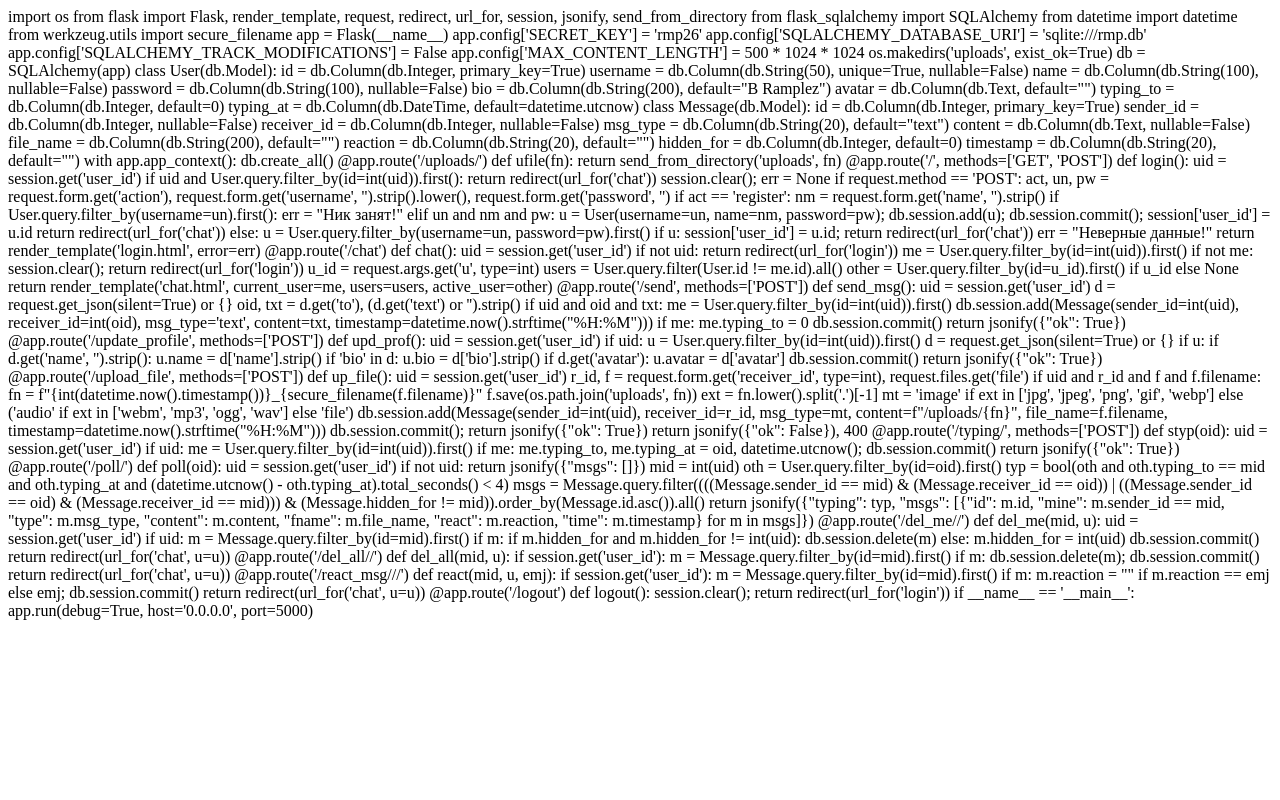
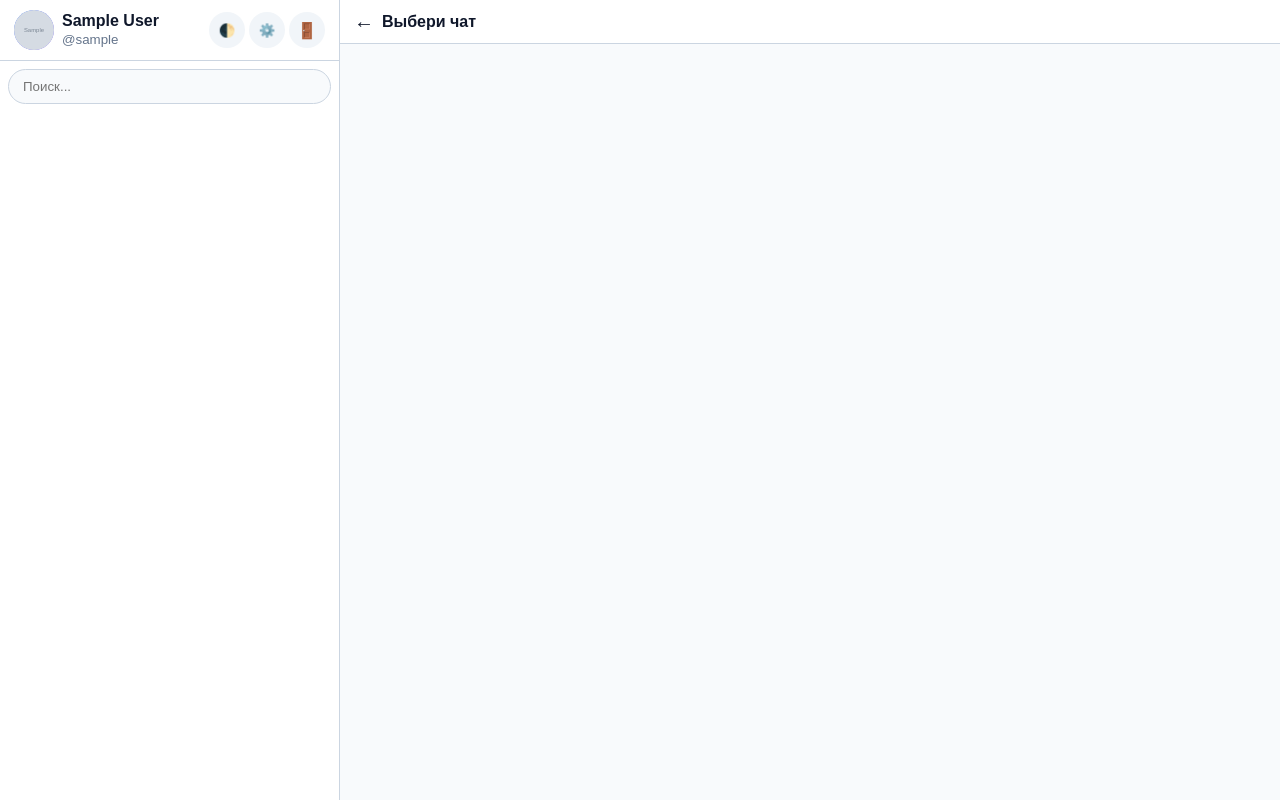
Before and after one commit to d10684473-lang/my-mssngr, a Flask app: page /chat in a window 1280 px wide. Run offline with Flask 3, Linux system fonts and the light colour scheme; the visitor is signed in with stand-in values (Sample User, id 1); tables that the repository leaves empty hold one stand-in row (values such as "Sample post"); grey boxes marked "Sample" are stand-in pictures.

Commit message:
Update chat.html

```diff
--- a/templates/chat.html
+++ b/templates/chat.html
@@ -1,156 +1,120 @@
-import os
-from flask import Flask, render_template, request, redirect, url_for, session, jsonify, send_from_directory
-from flask_sqlalchemy import SQLAlchemy
-from datetime import datetime
-from werkzeug.utils import secure_filename
+<!DOCTYPE html>
+<html lang="ru">
+<head>
+<meta charset="UTF-8">
+<meta name="viewport" content="width=device-width, initial-scale=1.0, user-scalable=no">
+<title>Ramplez</title>
+<style>
+:root{--bg:#e5e9f0;--side:#fff;--chat:#f8fafc;--txt:#0f172a;--sub:#64748b;--brd:#cbd5e1;--hov:#f1f5f9;--mine:#2563eb;--theirs:#e2e8f0;--acc:#2563eb}
+html.dark{--bg:#090d16;--side:#0f172a;--chat:#0b1120;--txt:#f8fafc;--sub:#94a3b8;--brd:#1e293b;--hov:#1e293b;--theirs:#1e293b;--acc:#3b82f6}
+*{box-sizing:border-box;font-family:sans-serif}
+body{margin:0;display:flex;height:100dvh;background:var(--bg);color:var(--txt);overflow:hidden}
+.sidebar{width:34%;max-width:340px;background:var(--side);border-right:1px solid var(--brd);display:flex;flex-direction:column}
+.my-profile,.chat-header,.input-area{padding:10px 14px;background:var(--side);display:flex;align-items:center;gap:8px;border-bottom:1px solid var(--brd)}
+.input-area{border-top:1px solid var(--brd);border-bottom:none}
+.icon-btn,.tbtn,.sbtn{background:var(--hov);border:none;color:var(--txt);width:36px;height:36px;border-radius:50%;cursor:pointer;display:inline-flex;align-items:center;justify-content:center;text-decoration:none;flex-shrink:0}
+.sbtn{background:var(--acc);color:#fff}
+.search-box{padding:8px}
+.search-box input,.tinp,.minp{width:100%;padding:9px 14px;border:1px solid var(--brd);border-radius:18px;background:var(--chat);color:var(--txt);outline:none}
+.minp{border-radius:10px;margin:5px 0 10px}
+.user-list,.messages-box{flex:1;overflow-y:auto;padding:10px;display:flex;flex-direction:column;gap:6px}
+.user-item{padding:8px;border-radius:12px;text-decoration:none;color:inherit;display:flex;align-items:center;gap:10px}
+.user-item:hover{background:var(--hov)}
+.avatar{width:40px;height:40px;background:linear-gradient(135deg,#3b82f6,#8b5cf6);color:#fff;border-radius:50%;display:flex;justify-content:center;align-items:center;font-weight:700;flex-shrink:0;overflow:hidden;position:relative}
+.avatar img{width:100%;height:100%;object-fit:cover;position:absolute;inset:0}
+.chat-area{flex:1;display:flex;flex-direction:column;background:var(--chat)}
+.msg{padding:9px 13px;border-radius:16px;max-width:75%;font-size:15px;word-wrap:break-word;cursor:pointer}
+.msg.mine{background:var(--mine);color:#fff;align-self:flex-end;border-bottom-right-radius:3px}
+.msg.theirs{background:var(--theirs);color:var(--txt);align-self:flex-start;border-bottom-left-radius:3px}
+.msg img{max-width:100%;max-height:220px;border-radius:8px;display:block}
+.msg audio{max-width:210px;height:32px}
+.fbox{display:inline-block;padding:5px 9px;background:rgba(128,128,128,.2);border-radius:8px;color:inherit;text-decoration:none;font-size:13px}
+.rbar{display:none;padding:5px 12px;background:var(--side);border-left:3px solid var(--acc);justify-content:space-between;font-size:13px}
+.modal{display:none;position:fixed;inset:0;background:rgba(0,0,0,.6);z-index:99;justify-content:center;align-items:center}
+.mcard{background:var(--side);color:var(--txt);padding:18px;border-radius:16px;width:90%;max-width:320px;border:1px solid var(--brd)}
+.cbtn{display:block;width:100%;padding:10px;margin:4px 0;border:none;border-radius:8px;background:var(--hov);color:var(--txt);text-align:left;cursor:pointer;text-decoration:none}
+.cemj{display:flex;justify-content:space-around;padding-bottom:8px;border-bottom:1px solid var(--brd);font-size:20px}
+.cemj a{text-decoration:none}
+#iv img{max-width:94vw;max-height:88vh;border-radius:10px}
+@media(max-width:768px){body.no-chat .sidebar{width:100%;max-width:none}body.no-chat .chat-area{display:none}body.has-chat .sidebar{display:none}body.has-chat .chat-area{display:flex;width:100%}}
+</style>
+<script>if(localStorage.getItem('t')==='1')document.documentElement.classList.add('dark')</script>
+</head>
+<body class="{{ 'has-chat' if active_user else 'no-chat' }}">
 
-app = Flask(__name__)
-app.config['SECRET_KEY'] = 'rmp26'
-app.config['SQLALCHEMY_DATABASE_URI'] = 'sqlite:///rmp.db'
-app.config['SQLALCHEMY_TRACK_MODIFICATIONS'] = False
-app.config['MAX_CONTENT_LENGTH'] = 500 * 1024 * 1024
-os.makedirs('uploads', exist_ok=True)
-db = SQLAlchemy(app)
+<div class="sidebar">
+  <div class="my-profile" style="justify-content:space-between">
+    <div style="display:flex;align-items:center;gap:8px">
+      <div class="avatar">{{ current_user.name[:1].upper() }}{% if current_user.avatar %}<img src="{{ current_user.avatar }}" onerror="this.remove()">{% endif %}</div>
+      <div><b>{{ current_user.name }}</b><br><small style="color:var(--sub)">@{{ current_user.username }}</small></div>
+    </div>
+    <div style="display:flex;gap:4px">
+      <button type="button" class="icon-btn" onclick="document.documentElement.classList.toggle('dark');localStorage.setItem('t',document.documentElement.classList.contains('dark')?'1':'0')">🌓</button>
+      <button type="button" class="icon-btn" onclick="pm.style.display='flex'">⚙️</button>
+      <a href="/logout" class="icon-btn">🚪</a>
+    </div>
+  </div>
+  <div class="search-box"><input type="text" id="si" placeholder="Поиск..." onkeyup="fu()"></div>
+  <div class="user-list">
+    {% for u in users %}
+    <a href="/chat?u={{ u.id }}" class="user-item" data-s="{{ u.name.lower() }} {{ u.username.lower() }}">
+      <div class="avatar">{{ u.name[:1].upper() }}{% if u.avatar %}<img src="{{ u.avatar }}" onerror="this.remove()">{% endif %}</div>
+      <div><b>{{ u.name }}</b><br><small style="color:var(--sub)">{{ u.bio }}</small></div>
+    </a>
+    {% endfor %}
+  </div>
+</div>
 
-class User(db.Model):
-    id = db.Column(db.Integer, primary_key=True)
-    username = db.Column(db.String(50), unique=True, nullable=False)
-    name = db.Column(db.String(100), nullable=False)
-    password = db.Column(db.String(100), nullable=False)
-    bio = db.Column(db.String(200), default="В Ramplez")
-    avatar = db.Column(db.Text, default="")
-    typing_to = db.Column(db.Integer, default=0)
-    typing_at = db.Column(db.DateTime, default=datetime.utcnow)
+<div class="chat-area">
+  <div class="chat-header">
+    <a href="/chat" style="color:var(--txt);text-decoration:none;font-size:20px">←</a>
+    <div><b>{{ active_user.name if active_user else 'Выбери чат' }}</b><br><small id="st" style="color:var(--sub)">{{ active_user.bio if active_user else '' }}</small></div>
+    <small id="up" style="margin-left:auto;color:var(--acc);font-weight:700"></small>
+  </div>
+  <div class="messages-box" id="mb"></div>
+  <div class="rbar" id="rb"><span id="rt"></span><span onclick="rtxt='';rb.style.display='none'" style="cursor:pointer">✕</span></div>
+  <div class="input-area" style="{{ '' if active_user else 'display:none' }}">
+    <button type="button" class="tbtn" onclick="pi.click()">📎</button>
+    <input type="file" id="pi" style="display:none" onchange="upf(this.files.item(0))">
+    <input type="text" id="ti" class="tinp" placeholder="Сообщение..." oninput="styp()" onkeydown="if(event.key==='Enter')snd()" autofocus autocomplete="off">
+    <button type="button" class="tbtn" id="mb2" onclick="tr()">🎤</button>
+    <button type="button" class="sbtn" onclick="snd()">➤</button>
+  </div>
+</div>
 
-class Message(db.Model):
-    id = db.Column(db.Integer, primary_key=True)
-    sender_id = db.Column(db.Integer, nullable=False)
-    receiver_id = db.Column(db.Integer, nullable=False)
-    msg_type = db.Column(db.String(20), default="text")
-    content = db.Column(db.Text, nullable=False)
-    file_name = db.Column(db.String(200), default="")
-    reaction = db.Column(db.String(20), default="")
-    hidden_for = db.Column(db.Integer, default=0)
-    timestamp = db.Column(db.String(20), default="")
+<div class="modal" id="ctx" onclick="this.style.display='none'">
+  <div class="mcard" onclick="event.stopPropagation()">
+    <div class="cemj" id="cem"></div>
+    <button type="button" class="cbtn" onclick="rtxt=stxt;rt.innerText='Ответ: '+rtxt.slice(0,30);rb.style.display='flex';ctx.style.display='none';ti.focus()">↩️ Ответить</button>
+    <a href="#" class="cbtn" id="bdm">🗑️ Удалить у себя</a>
+    <a href="#" class="cbtn" id="bda" style="color:#ef4444">❌ Удалить у всех</a>
+  </div>
+</div>
 
-with app.app_context():
-    db.create_all()
+<div class="modal" id="iv" onclick="this.style.display='none'"><img id="fi" src=""></div>
 
-@app.route('/uploads/<path:fn>')
-def ufile(fn): return send_from_directory('uploads', fn)
+<div class="modal" id="pm" onclick="this.style.display='none'">
+  <div class="mcard" onclick="event.stopPropagation()">
+    <h3 style="margin:0 0 8px">Профиль</h3>
+    <input type="text" class="minp" id="pn" value="{{ current_user.name }}">
+    <textarea class="minp" id="pb" rows="2">{{ current_user.bio }}</textarea>
+    <input type="file" class="minp" accept="image/*" onchange="pa(this)">
+    <div style="display:flex;gap:8px;justify-content:flex-end">
+      <button type="button" class="cbtn" style="width:auto;margin:0" onclick="pm.style.display='none'">Отмена</button>
+      <button type="button" class="sbtn" style="width:auto;border-radius:8px;padding:0 14px" onclick="svp()">Сохранить</button>
+    </div>
+  </div>
+</div>
 
-@app.route('/', methods=['GET', 'POST'])
-def login():
-    uid = session.get('user_id')
-    if uid and User.query.filter_by(id=int(uid)).first(): return redirect(url_for('chat'))
-    session.clear(); err = None
-    if request.method == 'POST':
-        act, un, pw = request.form.get('action'), request.form.get('username', '').strip().lower(), request.form.get('password', '')
-        if act == 'register':
-            nm = request.form.get('name', '').strip()
-            if User.query.filter_by(username=un).first(): err = "Ник занят!"
-            elif un and nm and pw:
-                u = User(username=un, name=nm, password=pw); db.session.add(u); db.session.commit(); session['user_id'] = u.id
-                return redirect(url_for('chat'))
-        else:
-            u = User.query.filter_by(username=un, password=pw).first()
-            if u: session['user_id'] = u.id; return redirect(url_for('chat'))
-            err = "Неверные данные!"
-    return render_template('login.html', error=err)
-
-@app.route('/chat')
-def chat():
-    uid = session.get('user_id')
-    if not uid: return redirect(url_for('login'))
-    me = User.query.filter_by(id=int(uid)).first()
-    if not me: session.clear(); return redirect(url_for('login'))
-    u_id = request.args.get('u', type=int)
-    users = User.query.filter(User.id != me.id).all()
-    other = User.query.filter_by(id=u_id).first() if u_id else None
-    return render_template('chat.html', current_user=me, users=users, active_user=other)
-
-@app.route('/send', methods=['POST'])
-def send_msg():
-    uid = session.get('user_id')
-    d = request.get_json(silent=True) or {}
-    oid, txt = d.get('to'), (d.get('text') or '').strip()
-    if uid and oid and txt:
-        me = User.query.filter_by(id=int(uid)).first()
-        db.session.add(Message(sender_id=int(uid), receiver_id=int(oid), msg_type='text', content=txt, timestamp=datetime.now().strftime("%H:%M")))
-        if me: me.typing_to = 0
-        db.session.commit()
-    return jsonify({"ok": True})
-
-@app.route('/update_profile', methods=['POST'])
-def upd_prof():
-    uid = session.get('user_id')
-    if uid:
-        u = User.query.filter_by(id=int(uid)).first()
-        d = request.get_json(silent=True) or {}
-        if u:
-            if d.get('name', '').strip(): u.name = d['name'].strip()
-            if 'bio' in d: u.bio = d['bio'].strip()
-            if d.get('avatar'): u.avatar = d['avatar']
-            db.session.commit()
-    return jsonify({"ok": True})
-
-@app.route('/upload_file', methods=['POST'])
-def up_file():
-    uid = session.get('user_id')
-    r_id, f = request.form.get('receiver_id', type=int), request.files.get('file')
-    if uid and r_id and f and f.filename:
-        fn = f"{int(datetime.now().timestamp())}_{secure_filename(f.filename)}"
-        f.save(os.path.join('uploads', fn))
-        ext = fn.lower().split('.')[-1]
-        mt = 'image' if ext in ['jpg', 'jpeg', 'png', 'gif', 'webp'] else ('audio' if ext in ['webm', 'mp3', 'ogg', 'wav'] else 'file')
-        db.session.add(Message(sender_id=int(uid), receiver_id=r_id, msg_type=mt, content=f"/uploads/{fn}", file_name=f.filename, timestamp=datetime.now().strftime("%H:%M")))
-        db.session.commit(); return jsonify({"ok": True})
-    return jsonify({"ok": False}), 400
-
-@app.route('/typing/<int:oid>', methods=['POST'])
-def styp(oid):
-    uid = session.get('user_id')
-    if uid:
-        me = User.query.filter_by(id=int(uid)).first()
-        if me: me.typing_to, me.typing_at = oid, datetime.utcnow(); db.session.commit()
-    return jsonify({"ok": True})
-
-@app.route('/poll/<int:oid>')
-def poll(oid):
-    uid = session.get('user_id')
-    if not uid: return jsonify({"msgs": []})
-    mid = int(uid)
-    oth = User.query.filter_by(id=oid).first()
-    typ = bool(oth and oth.typing_to == mid and oth.typing_at and (datetime.utcnow() - oth.typing_at).total_seconds() < 4)
-    msgs = Message.query.filter((((Message.sender_id == mid) & (Message.receiver_id == oid)) | ((Message.sender_id == oid) & (Message.receiver_id == mid))) & (Message.hidden_for != mid)).order_by(Message.id.asc()).all()
-    return jsonify({"typing": typ, "msgs": [{"id": m.id, "mine": m.sender_id == mid, "type": m.msg_type, "content": m.content, "fname": m.file_name, "react": m.reaction, "time": m.timestamp} for m in msgs]})
-
-@app.route('/del_me/<int:mid>/<int:u>')
-def del_me(mid, u):
-    uid = session.get('user_id')
-    if uid:
-        m = Message.query.filter_by(id=mid).first()
-        if m:
-            if m.hidden_for and m.hidden_for != int(uid): db.session.delete(m)
-            else: m.hidden_for = int(uid)
-            db.session.commit()
-    return redirect(url_for('chat', u=u))
-
-@app.route('/del_all/<int:mid>/<int:u>')
-def del_all(mid, u):
-    if session.get('user_id'):
-        m = Message.query.filter_by(id=mid).first()
-        if m: db.session.delete(m); db.session.commit()
-    return redirect(url_for('chat', u=u))
-
-@app.route('/react_msg/<int:mid>/<int:u>/<emj>')
-def react(mid, u, emj):
-    if session.get('user_id'):
-        m = Message.query.filter_by(id=mid).first()
-        if m: m.reaction = "" if m.reaction == emj else emj; db.session.commit()
-    return redirect(url_for('chat', u=u))
-
-@app.route('/logout')
-def logout(): session.clear(); return redirect(url_for('login'))
-
-if __name__ == '__main__': app.run(debug=True, host='0.0.0.0', port=5000)
+<script>
+var oid={{ active_user.id if active_user else 0 }}, bio="{{ active_user.bio if active_user else '' }}", av="", stxt="", rtxt="", lt=0, lh="", rec, ch=new Array();
+function fu(){var q=si.value.toLowerCase();document.querySelectorAll('.user-item').forEach(e=>e.style.display=e.dataset.s.includes(q)?'flex':'none')}
+function oimg(s){fi.src=s;iv.style.display='flex'}
+function pa(i){var f=i.files.item(0);if(!f)return;var r=new FileReader();r.onload=e=>{var m=new Image();m.onload=()=>{var c=document.createElement('canvas'),k=Math.min(1,200/Math.max(m.width,m.height));c.width=m.width*k;c.height=m.height*k;c.getContext('2d').drawImage(m,0,0,c.width,c.height);av=c.toDataURL('image/jpeg',.8)};m.src=e.target.result};r.readAsDataURL(f)}
+function svp(){fetch('/update_profile',{method:'POST',headers:{'Content-Type':'application/json'},body:JSON.stringify({name:pn.value,bio:pb.value,avatar:av})}).then(()=>location.reload())}
+function snd(){var t=ti.value.trim();if(!t||!oid)return;if(rtxt){t='↩️ '+rtxt.slice(0,25)+'...\n'+t;rtxt='';rb.style.display='none'}ti.value='';fetch('/send',{method:'POST',headers:{'Content-Type':'application/json'},body:JSON.stringify({to:oid,text:t})}).then(()=>load())}
+function openCtx(id,t){stxt=t;cem.innerHTML=new Array('👍','❤️','😂','😮','😢','🔥').map(e=>`<a href="/react_msg/${id}/${oid}/${e}">${e}</a>`).join('');bdm.href=`/del_me/${id}/${oid}`;bda.href=`/del_all/${id}/${oid}`;ctx.style.display='flex'}
+function upf(f){if(!f||!oid)return;up.innerText='...';var d=new FormData();d.append('receiver_id',oid);d.append('file',f);fetch('/upload_file',{method:'POST',body:d}).then(()=>{up.innerText='';load()})}
+function tr(){if(rec&&rec.state==='recording'){rec.stop();mb2.style.background='';mb2.innerText='🎤'}else navigator.mediaDevices.getUserMedia({audio:true}).then(s=>{rec=new MediaRecorder(s);ch=new Array();rec.ondataavailable=e=>ch.push(e.data);rec.onstop=()=>{upf(new File(new Array(new Blob(ch,{type:'audio/webm'})),'v.webm',{type:'audio/webm'}));s.getTracks().forEach(t=>t.stop())};rec.start();mb2.style.background='#ef4444';mb2.innerText='⏹️'})}
+function styp(){if(oid&&Date.now()-lt>2000){lt=Date.now();fetch('/typing/'+oid,{method:'POST'})}}
+function esc(s){return String(s).replace(/&/g,'&amp;').replace(/</g,'&lt;').replace(/>/g,'&gt;')}
```
